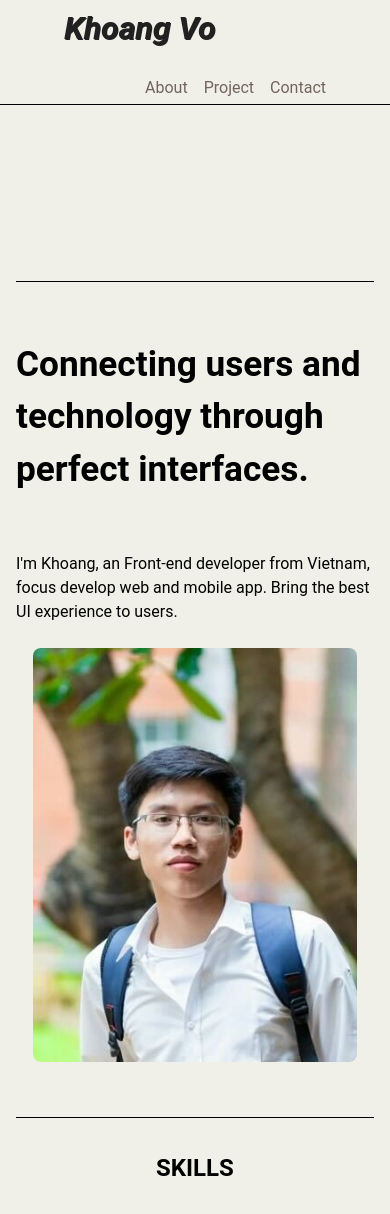
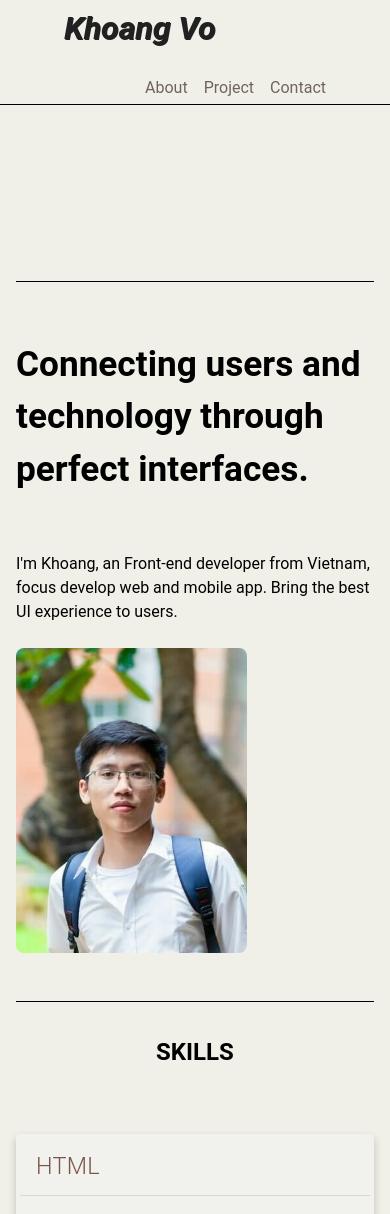
Before and after one commit to khoang-dev/portfolio, a Vue app: page / in a window 390 px wide. Shown: the top 1214 px of the page. Built offline with nearby package versions, Linux system fonts and the light colour scheme.

Commit message:
refactor: remove unused files, change image path (remove /public), handle responsive for avatar

```diff
--- a/src/page/About.vue
+++ b/src/page/About.vue
@@ -5,6 +5,7 @@
         <v-col
           align-self="end"
           cols="12"
+          sm="12"
           md="8"
           class="d-flex flex-column ga-8 text-left description"
         >
@@ -14,11 +15,9 @@
             {{ PERSONAL_INTRODUCTION }}
           </p>
         </v-col>
-        <v-col cols="12" md="4">
+        <v-col cols="8" sm="6" md="4">
           <img
-            class="rounded-lg"
-            width="324"
-            height="414"
+            class="rounded-lg w-100 h-100 avatar"
             :src="PERSONAL_AVATAR_IMAGE_URL"
             alt="avatar"
           />
@@ -196,6 +195,9 @@ model.',
         font-size: 2.2em;
       }
     }
+    .avatar {
+      object-fit: cover;
+    }
   }
 }
 </style>
--- a/src/page/Project.vue
+++ b/src/page/Project.vue
@@ -19,7 +19,7 @@ import ProjectCard, { type ProjectCardProps } from '@/components/ProjectCard.vue
 
 const PROJECT_LIST: readonly ProjectCardProps[] = Object.freeze([
   {
-    imageUrl: '/public/assets/image/project/test1.webp',
+    imageUrl: '/assets/image/project/test1.webp',
     name: 'Christmas card',
     description: 'Experimental web app with homemade recursive string interpolation',
     startTime: '2024',
@@ -33,7 +33,7 @@ const PROJECT_LIST: readonly ProjectCardProps[] = Object.freeze([
     githubUrl: 'https://github.com/khoang-dev/card'
   },
   {
-    imageUrl: '/public/assets/image/project/test1.webp',
+    imageUrl: '/assets/image/project/test1.webp',
     name: 'Christmas card',
     description: 'Experimental web app with homemade recursive string interpolation',
     startTime: '2023',
```
Also changed, not shown: public/robots.txt (renamed from robots.txt), 1 other file (tests, documents, lock files or other folders).
